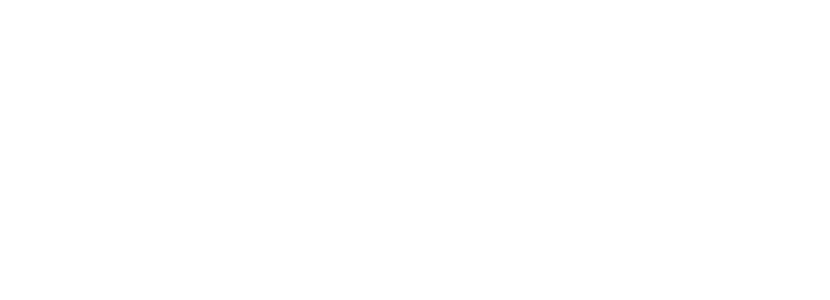
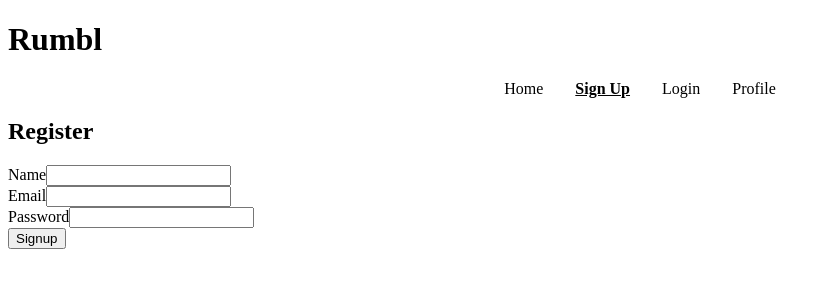
Before and after one commit to RichardKonadu/rumbl-lms-client, a React (Vite) app: page /signup in a window 1280 px wide. Shown: the top 300 px of the page, without its empty margins (0-830 px from the left). Built offline with nearby package versions, Linux system fonts and the light colour scheme.

Commit message:
create signup page and test

```diff
--- a/package.json
+++ b/package.json
@@ -10,9 +10,11 @@
     "preview": "vite preview"
   },
   "dependencies": {
+    "axios": "^1.8.4",
     "react": "^19.0.0",
     "react-dom": "^19.0.0",
     "react-router-dom": "^7.4.0",
+    "regex": "^6.0.1",
     "sass": "^1.86.0"
   },
   "devDependencies": {
--- a/src/App.jsx
+++ b/src/App.jsx
@@ -6,10 +6,12 @@
 import LoginPage from "./pages/LoginPage/LoginPage";
 import ProfilePage from "./pages/ProfilePage/ProfilePage";
 import "./App.scss";
+import Header from "./components/Header/Header";
 
 export default function App() {
   return (
     <BrowserRouter>
+      <Header />
       <Routes>
         <Route path="/" element={<Homepage />} />
         <Route path="/signup" element={<SignupPage />} />
--- /dev/null
+++ b/src/components/Header/Header.jsx
@@ -0,0 +1,34 @@
+import { NavLink } from "react-router-dom";
+import "../Header/Header.scss";
+
+export default function Header() {
+  return (
+    <header>
+      <h1>Rumbl</h1>
+      <nav className="nav">
+        <ul className="nav__list">
+          <li>
+            <NavLink className="nav__link" to="/">
+              Home
+            </NavLink>
+          </li>
+          <li>
+            <NavLink className="nav__link" to="/signup">
+              Sign Up
+            </NavLink>
+          </li>
+          <li>
+            <NavLink className="nav__link" to="/login">
+              Login
+            </NavLink>
+          </li>
+          <li>
+            <NavLink className="nav__link" to="/profile">
+              Profile
+            </NavLink>
+          </li>
+        </ul>
+      </nav>
+    </header>
+  );
+}
--- /dev/null
+++ b/src/components/Header/Header.scss
@@ -0,0 +1,20 @@
+.nav {
+  &__list {
+    display: flex;
+    gap: 2rem;
+    list-style-type: none;
+    justify-content: center;
+    margin: 0;
+    padding: 0;
+  }
+
+  &__link {
+    color: black;
+    text-decoration: none;
+  }
+}
+
+.active {
+  font-weight: bold;
+  text-decoration: underline;
+}
--- a/src/pages/SignupPage/SignupPage.jsx
+++ b/src/pages/SignupPage/SignupPage.jsx
@@ -1 +1,85 @@
-export default function SignupPage() {}
+import { useNavigate } from "react-router-dom";
+import "../SignupPage/SignupPage.scss";
+import { useState } from "react";
+import axios from "axios";
+
+export default function SignupPage() {
+  const navigate = useNavigate();
+  const [errorMessage, setErrorMessage] = useState(false);
+  const [success, setSuccess] = useState(false);
+  const [formData, setFormData] = useState({
+    email: "",
+    password: "",
+    name: "",
+  });
+
+  const handleChange = (e) => {
+    setFormData({ ...formData, [e.target.name]: e.target.value });
+  };
+
+  const handleSubmit = async (e) => {
+    e.preventDefault();
+
+    if (!formData.email || !formData.password || !formData.name) {
+      setErrorMessage("You must fill in all the form fields");
+      return;
+    }
+
+    // if (!emailRegex.test(formData.email)) {
+    //   setErrorMessage(
+    //     "The email address is not valid. Expected format: x@x.xx"
+    //   );
+    //   return;
+    // }
+
+    try {
+      await axios.post(`${import.meta.env.VITE_API_BASE_URL}/users/register`, {
+        name: formData.name,
+        email: formData.email,
+        password: formData.password,
+      });
+      setErrorMessage("");
+      setSuccess(true);
+      setTimeout(() => {
+        navigate("/login");
+      }, 2000);
+    } catch (error) {
+      setErrorMessage(error.message);
+    }
+  };
+  return (
+    <main>
+      <h2>Register</h2>
+      <form className="form" onSubmit={handleSubmit}>
+        <div className="form__group">
+          <label htmlFor="name">Name</label>
+          <input
+            type="text"
+            name="name"
+            id="name"
+            onChange={(e) => handleChange(e)}
+          />
+        </div>
+        <div className="form__group">
+          <label htmlFor="emailRegister">Email</label>
+          <input
+            type="text"
+            name="email"
+            id="emailRegister"
+            onChange={(e) => handleChange(e)}
+          />
+        </div>
+        <div className="form__group">
+          <label htmlFor="passwordRegister">Password</label>
+          <input
+            type="password"
+            name="password"
+            id="passwordRegister"
+            onChange={(e) => handleChange(e)}
+          />
+        </div>
+        <button>Signup</button>
+      </form>
+    </main>
+  );
+}
```
Also changed, not shown: 1 other file (tests, documents, lock files or other folders).
